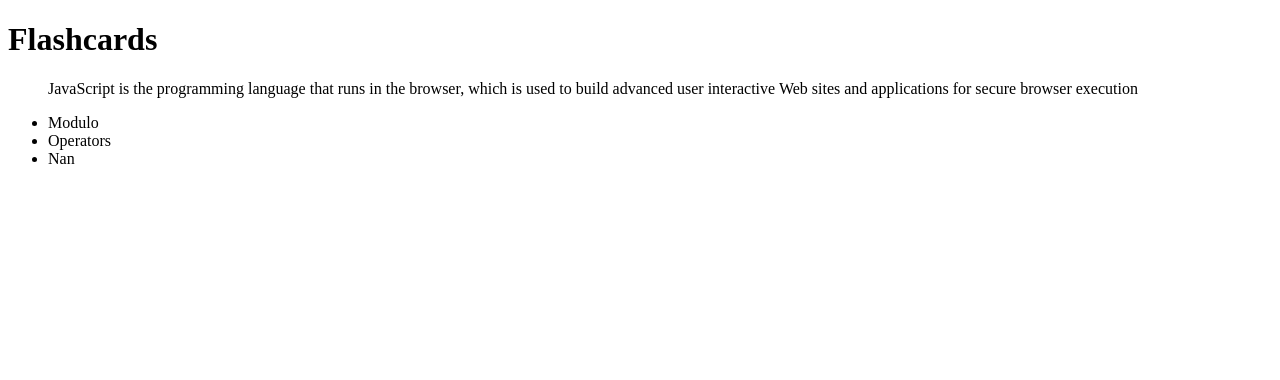
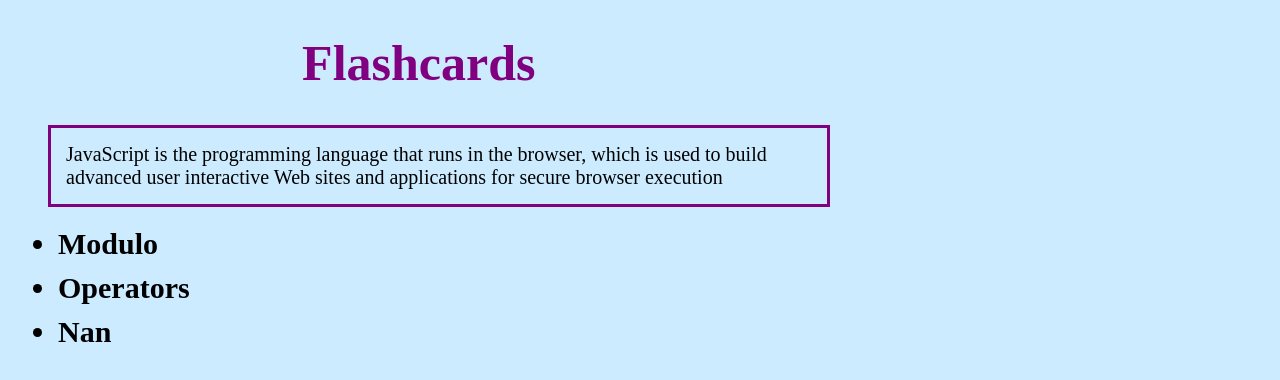
Before and after one commit to mthygesen2/flashcard, a plain HTML site: page index.html in a window 1280 px wide. Both pictures are taken after a click on the element "Javascript". Drawn offline with Linux system fonts and the light colour scheme.

Commit message:
add css styling

```diff
--- a/css/styles.css
+++ b/css/styles.css
@@ -1,3 +1,31 @@
 p {
   display: none;
 }
+
+h1 {
+  color:purple;
+  font-size: 50px;
+  font-family: serif;
+  text-align: center;
+}
+
+body {
+  background-color: #ccebff;
+}
+
+li {
+  font-weight: bolder;
+  margin: 10px;
+  font-size: 30px;
+}
+
+p {
+  border-style: solid;
+  border-color: purple;
+  padding: 15px;
+  font-size: 20px;
+}
+
+.container {
+  width: 65%;
+}
--- a/index.html
+++ b/index.html
@@ -8,6 +8,7 @@
     <title>Flashcards</title>
   </head>
   <body>
+  <div class="container">
 
     <h1>Flashcards</h1>
 
@@ -28,6 +29,7 @@
       <li>Nan</li>
         <p>A value that means Not A Number.</p>
     </div>
+  </div>
 
   </body>
 </html>
```
Lines whose indentation alone changed are shown as unchanged.
